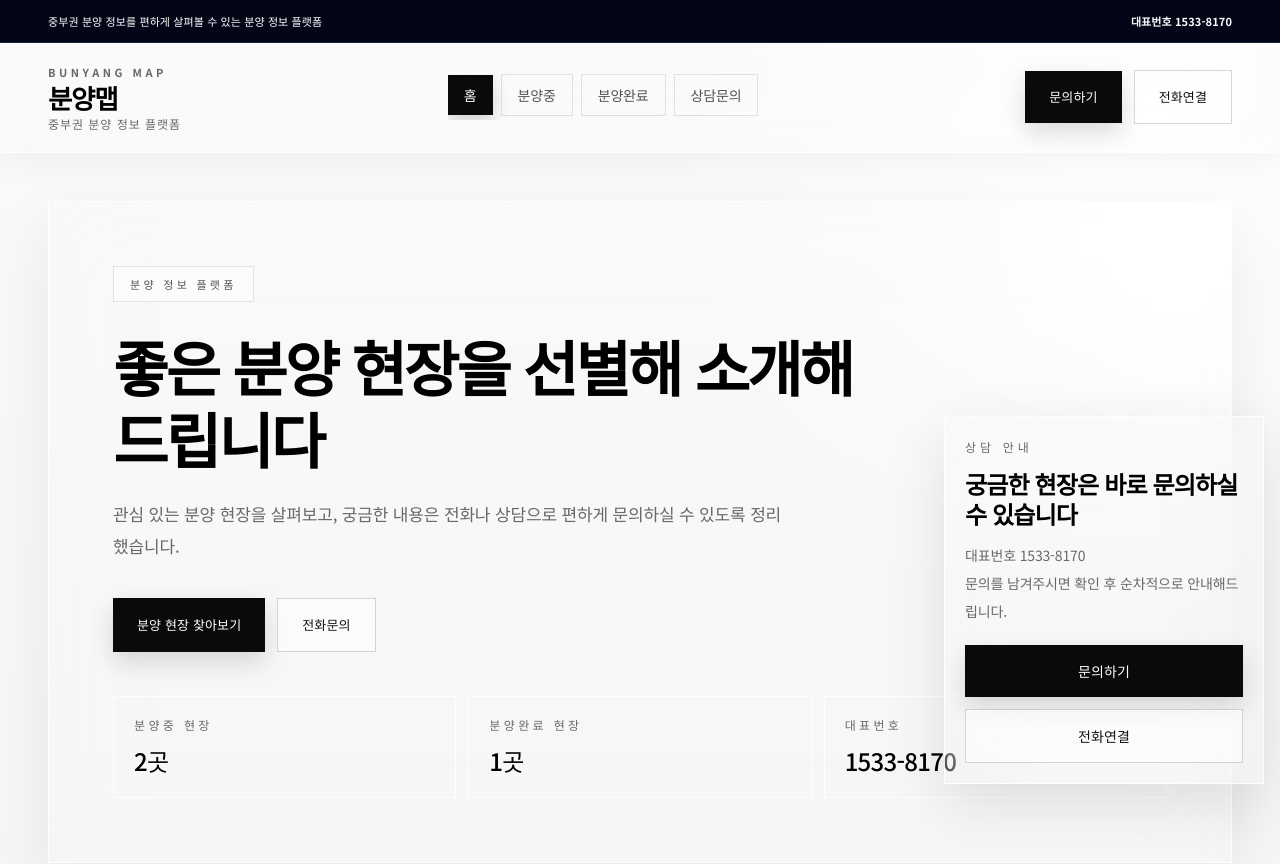
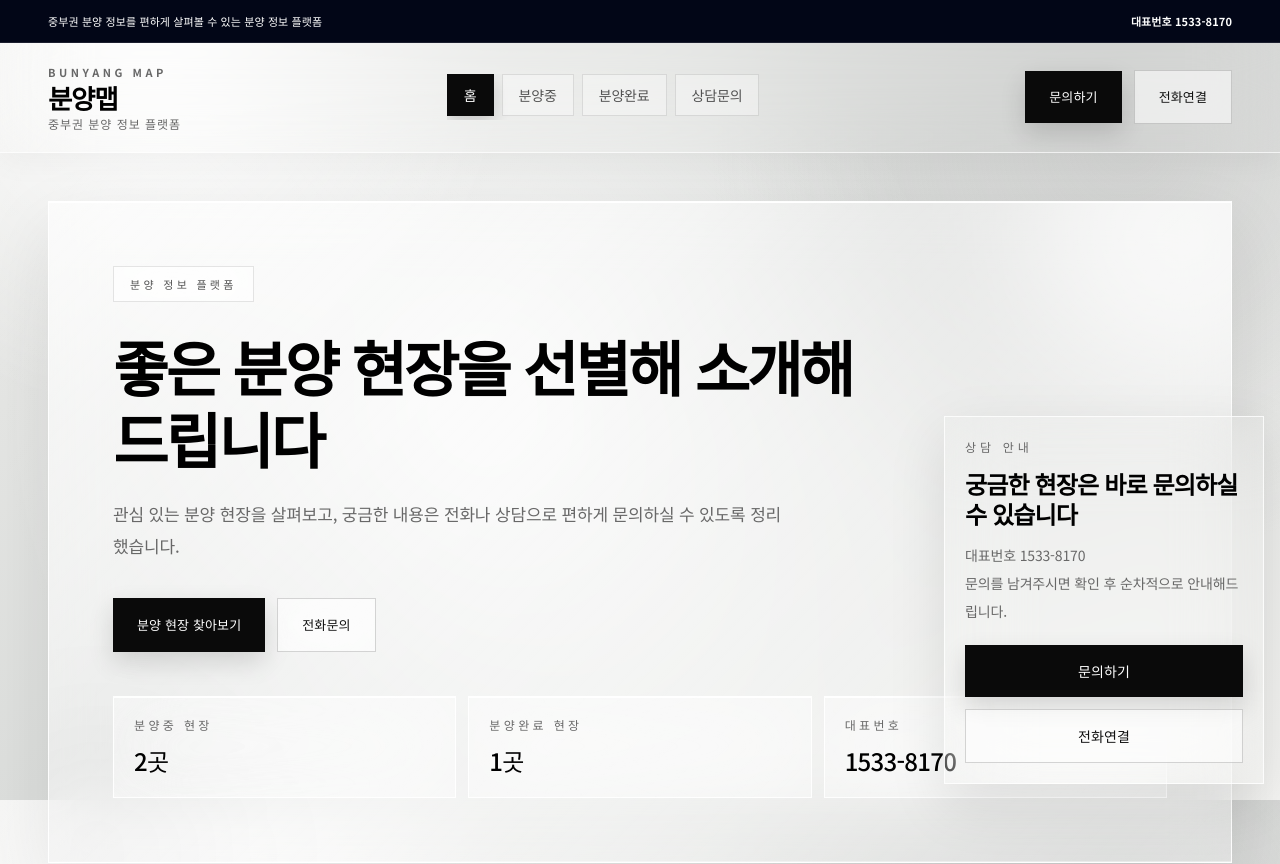
Before and after one commit to gj5x8v8xrv-a11y/qnsdid, a Next.js app: page / in a window 1280 px wide. Shown: the top 864 px of the page. Built offline with nearby package versions, Linux system fonts and the light colour scheme; no server answers.

Commit message:
Add bordered navigation and glass hero

```diff
--- a/src/app/globals.css
+++ b/src/app/globals.css
@@ -29,8 +29,11 @@ body {
   min-height: 100vh;
   color: var(--foreground);
   background:
-    radial-gradient(circle at 88% 4%, rgba(255, 255, 255, 0.9), transparent 30rem),
-    linear-gradient(180deg, #fafafa 0%, #f1f1ef 52%, #e9e9e7 100%);
+    radial-gradient(circle at 12% 8%, rgba(255, 255, 255, 1), transparent 22rem),
+    radial-gradient(circle at 88% 18%, rgba(182, 182, 182, 0.35), transparent 26rem),
+    radial-gradient(circle at 38% 52%, rgba(255, 255, 255, 0.86), transparent 30rem),
+    linear-gradient(145deg, #eeeeec 0%, #dcdedc 48%, #f5f5f3 100%);
+  background-attachment: fixed;
   font-family: var(--font-body), sans-serif;
   letter-spacing: -0.01em;
   line-height: 1.65;
--- a/src/components/site/page-hero.tsx
+++ b/src/components/site/page-hero.tsx
@@ -26,8 +26,9 @@ export function PageHero({
 }) {
   return (
     <section className="page-shell pb-5 pt-3 sm:pb-16 sm:pt-12">
-      <div className="relative overflow-hidden rounded-none border border-white/80 bg-white/58 px-4 py-5 text-black shadow-[0_22px_60px_rgba(0,0,0,0.07)] backdrop-blur-2xl sm:px-12 sm:py-14 lg:px-16 lg:py-16">
-        <div className="pointer-events-none absolute -right-28 -top-32 h-80 w-80 rounded-full bg-white/90 blur-3xl" />
+      <div className="relative overflow-hidden rounded-none border border-white/90 bg-[linear-gradient(135deg,rgba(255,255,255,0.62),rgba(255,255,255,0.24))] px-4 py-5 text-black shadow-[inset_0_1px_0_rgba(255,255,255,0.95),inset_0_-1px_0_rgba(255,255,255,0.35),0_28px_70px_rgba(0,0,0,0.09)] backdrop-blur-[28px] sm:px-12 sm:py-14 lg:px-16 lg:py-16">
+        <div className="pointer-events-none absolute -right-28 -top-32 h-80 w-80 rounded-full bg-white/70 blur-3xl" />
+        <div className="pointer-events-none absolute -bottom-32 -left-20 h-64 w-64 rounded-full bg-black/[0.04] blur-3xl" />
         <div className={`grid gap-6 sm:gap-12 lg:items-center ${visual ? "lg:grid-cols-[minmax(0,1.1fr)_minmax(320px,0.9fr)]" : "lg:grid-cols-1"}`}>
           <div className="relative">
             <p className="inline-flex rounded-none border border-black/10 bg-white/55 px-3 py-1 text-[9px] font-medium uppercase tracking-[0.2em] text-neutral-600 backdrop-blur-xl sm:px-4 sm:py-2 sm:text-[11px] sm:tracking-[0.3em]">
@@ -52,7 +53,7 @@ export function PageHero({
               <div className="mt-6 grid grid-cols-3 gap-2 sm:mt-11 sm:gap-3">
                 {stats.map((stat) => (
                   <div
-                    className="min-w-0 rounded-none border border-white/80 bg-white/48 px-2.5 py-3 backdrop-blur-xl sm:px-5 sm:py-5"
+                    className="min-w-0 rounded-none border border-white/90 bg-white/30 px-2.5 py-3 shadow-[inset_0_1px_0_rgba(255,255,255,0.9)] backdrop-blur-2xl sm:px-5 sm:py-5"
                     key={`${stat.label}-${stat.value}`}
                   >
                     <p className="truncate text-[9px] uppercase tracking-[0.08em] text-muted sm:text-xs sm:tracking-[0.28em]">{stat.label}</p>
--- a/src/components/site/site-header.tsx
+++ b/src/components/site/site-header.tsx
@@ -53,10 +53,10 @@ export function SiteHeader({
 
             return (
               <Link
-                className={`whitespace-nowrap rounded-none px-2 py-1.5 text-[11px] font-medium transition sm:px-4 sm:py-2.5 sm:text-sm ${
+                className={`whitespace-nowrap rounded-none border px-2 py-1.5 text-[11px] font-medium transition sm:px-4 sm:py-2.5 sm:text-sm ${
                   isActive
-                    ? "bg-neutral-950 text-white shadow-[0_7px_18px_rgba(0,0,0,0.16)]"
-                    : "bg-transparent text-neutral-600 hover:bg-white/70 hover:text-black sm:border sm:border-black/10"
+                    ? "border-neutral-950 bg-neutral-950 text-white shadow-[0_7px_18px_rgba(0,0,0,0.16)]"
+                    : "border-black/10 bg-white/35 text-neutral-600 backdrop-blur-xl hover:border-black/25 hover:bg-white/70 hover:text-black"
                 }`}
                 href={item.href}
                 key={item.href}
```
